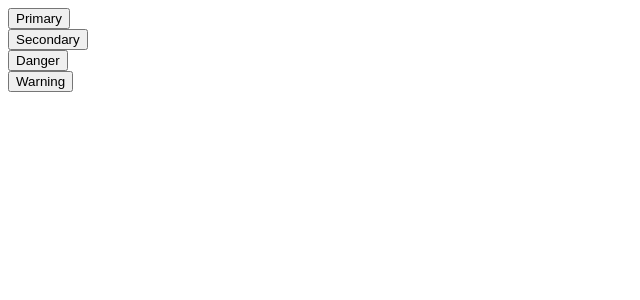
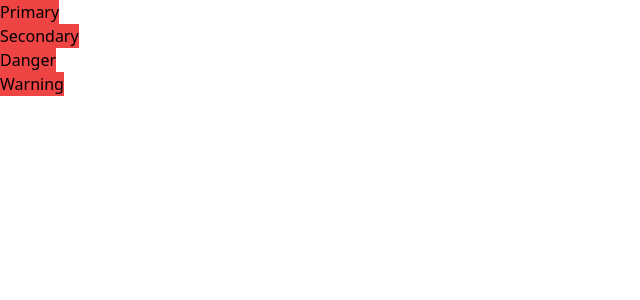
Before and after one commit to shashikant-14/Comps, a React (Create React App) app: page / in a window 1280 px wide. Shown: the top 300 px of the page, without its empty margins (0-640 px from the left). Built offline with nearby package versions, Linux system fonts and the light colour scheme.

Commit message:
added tailwind css

```diff
--- a/package.json
+++ b/package.json
@@ -35,5 +35,10 @@
       "last 1 firefox version",
       "last 1 safari version"
     ]
+  },
+  "devDependencies": {
+    "autoprefixer": "^10.4.16",
+    "postcss": "^8.4.31",
+    "tailwindcss": "^3.3.3"
   }
 }
--- /dev/null
+++ b/postcss.config.js
@@ -0,0 +1,6 @@
+module.exports = {
+  plugins: {
+    tailwindcss: {},
+    autoprefixer: {},
+  },
+}
--- a/src/App.js
+++ b/src/App.js
@@ -5,7 +5,7 @@
   return (
     <>
       <div>
-        <Button primary secondary >Primary</Button>
+        <Button className >Primary</Button>
       </div>
       <div>
         <Button>Secondary</Button>
--- a/src/Components/Button.js
+++ b/src/Components/Button.js
@@ -3,7 +3,7 @@
 
 function Button({ children, primary, secondary, success, warning, danger, outline, rounded }) {
   return (
-    <button>
+    <button className='bg-red-500'>
       {children}
     </button>
   )
--- /dev/null
+++ b/src/index.css
@@ -0,0 +1,3 @@
+@tailwind base;
+@tailwind components;
+@tailwind utilities;
--- a/src/index.js
+++ b/src/index.js
@@ -1,3 +1,4 @@
+import "./index.css";
 import React from "react";
 import ReactDOM from "react-dom/client";
 import App from "./App"
--- /dev/null
+++ b/tailwind.config.js
@@ -0,0 +1,8 @@
+/** @type {import('tailwindcss').Config} */
+module.exports = {
+  content: ["./src/**/*.{js,jsx,ts,tsx}",],
+  theme: {
+    extend: {},
+  },
+  plugins: [],
+}
```
Also changed, not shown: 1 other file (tests, documents, lock files or other folders).
